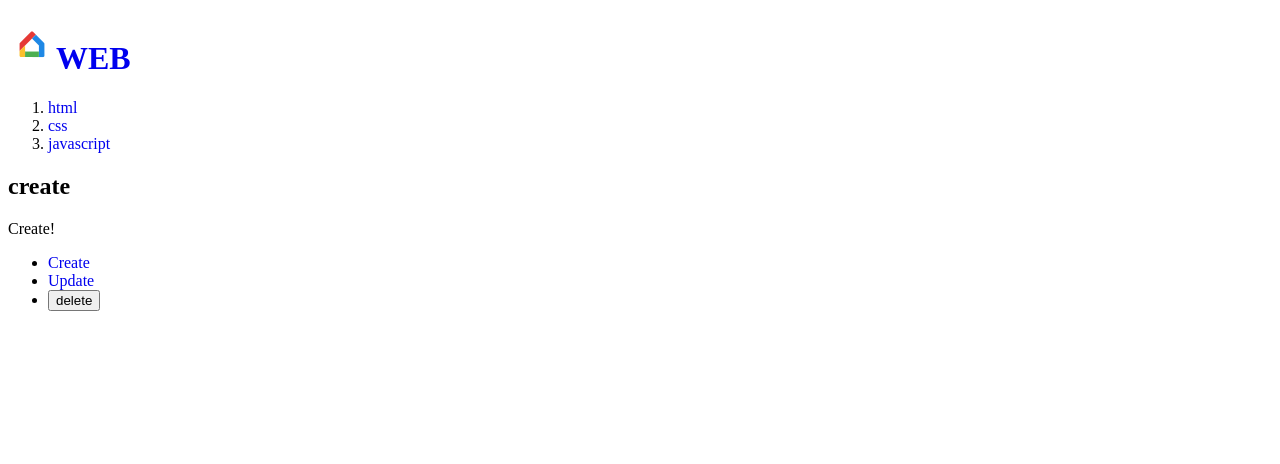
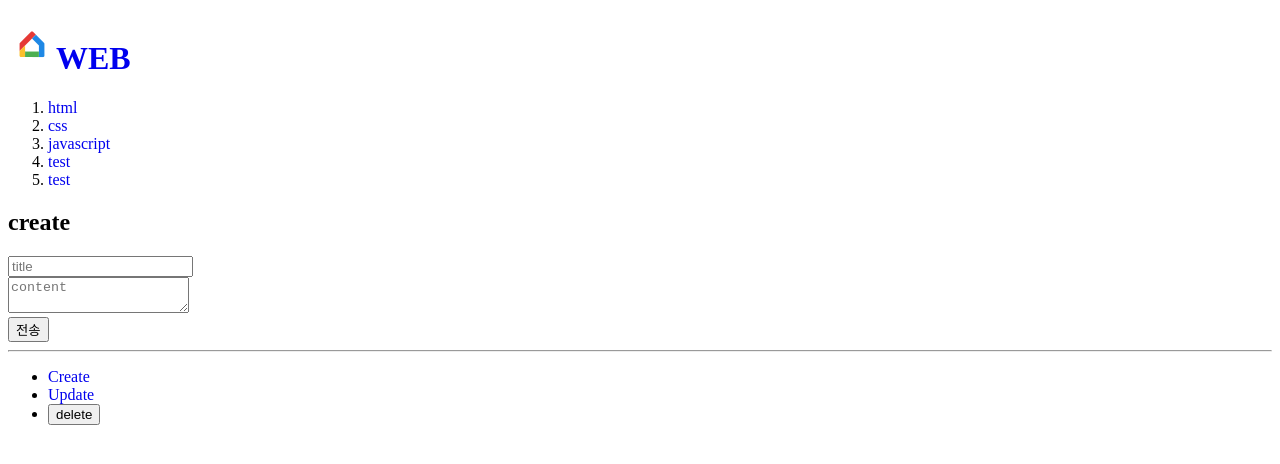
Before and after one commit to chaerimjo-web/nextjs_app_ex, a Next.js app: page /create in a window 1280 px wide. Shown: the top 464 px of the page. Built offline with nearby package versions, Linux system fonts and the light colour scheme; data requests are answered from the project's data file.

Commit message:
내용 추가하기

```diff
--- a/db.json
+++ b/db.json
@@ -1,19 +1,29 @@
 {
-  "topics":[
+  "topics": [
     {
-      "id":1,
-      "title":"html",
-      "body":"html is..."
+      "id": 1,
+      "title": "html",
+      "body": "html is..."
     },
     {
-      "id":2,
-      "title":"css",
-      "body":"css is..."
+      "id": 2,
+      "title": "css",
+      "body": "css is..."
     },
     {
-      "id":3,
-      "title":"javascript",
-      "body":"javascript is..."
+      "id": 3,
+      "title": "javascript",
+      "body": "javascript is..."
+    },
+    {
+      "title": "test",
+      "body": "test",
+      "id": 4
+    },
+    {
+      "title": "test",
+      "body": "test",
+      "id": 5
     }
   ],
   "posts": [
--- a/src/app/create/layout.js
+++ b/src/app/create/layout.js
@@ -1,8 +1,8 @@
 export default function Layout(props){
   return(
-    <form>
+    <div>
       <h2>create</h2>
       {props.children}
-    </form>
+    </div>
   )
 }
--- a/src/app/create/page.js
+++ b/src/app/create/page.js
@@ -1,7 +1,40 @@
+"use client";
+
 export default function Create() {
+  const onSubmit = (e)=>{
+    e.preventDefault();
+    const title = e.target.title.value;
+    const body = e.target.body.value;
+    const options = {
+      method:'POST', //3번.
+      headers:{
+        'Content-Type':'application/json' //2번. 바디로 넘어가는것이 제이슨형식으로
+      },
+      body:JSON.stringify({title, body}) //1번. 사용자가 입력한 제목과 내용이 title, body를 문자로 바꿔줌
+
+      /*
+      GET방식 -> http://localhost:3000/create?title=제목&바디=내용
+      POST방식 => title= 제목&바디=내용 /body에 다 숨겨서 나옴
+      */
+    }
+    fetch('http://localhost:9999/topics', options)
+    .then(res=>res.json()) //결과를 객체형식으로 object 변환해서 받는다.
+    .then(result=>{
+      console.log(result);
+    })
+  }
   return (
     <div>
-      <p>Create!</p>
+      <form onSubmit={onSubmit}>
+        <div>
+          <input type="text" name="title" placeholder="title" />
+        </div>
+        <div>
+          <textarea name="body" placeholder="content" ></textarea>
+        </div>
+        <button type="submit">전송</button>
+      </form>
+      <hr/>
     </div>
   );
 }
```
Also changed, not shown: src/app/read/[id]/page.js (+11 -3 lines).
